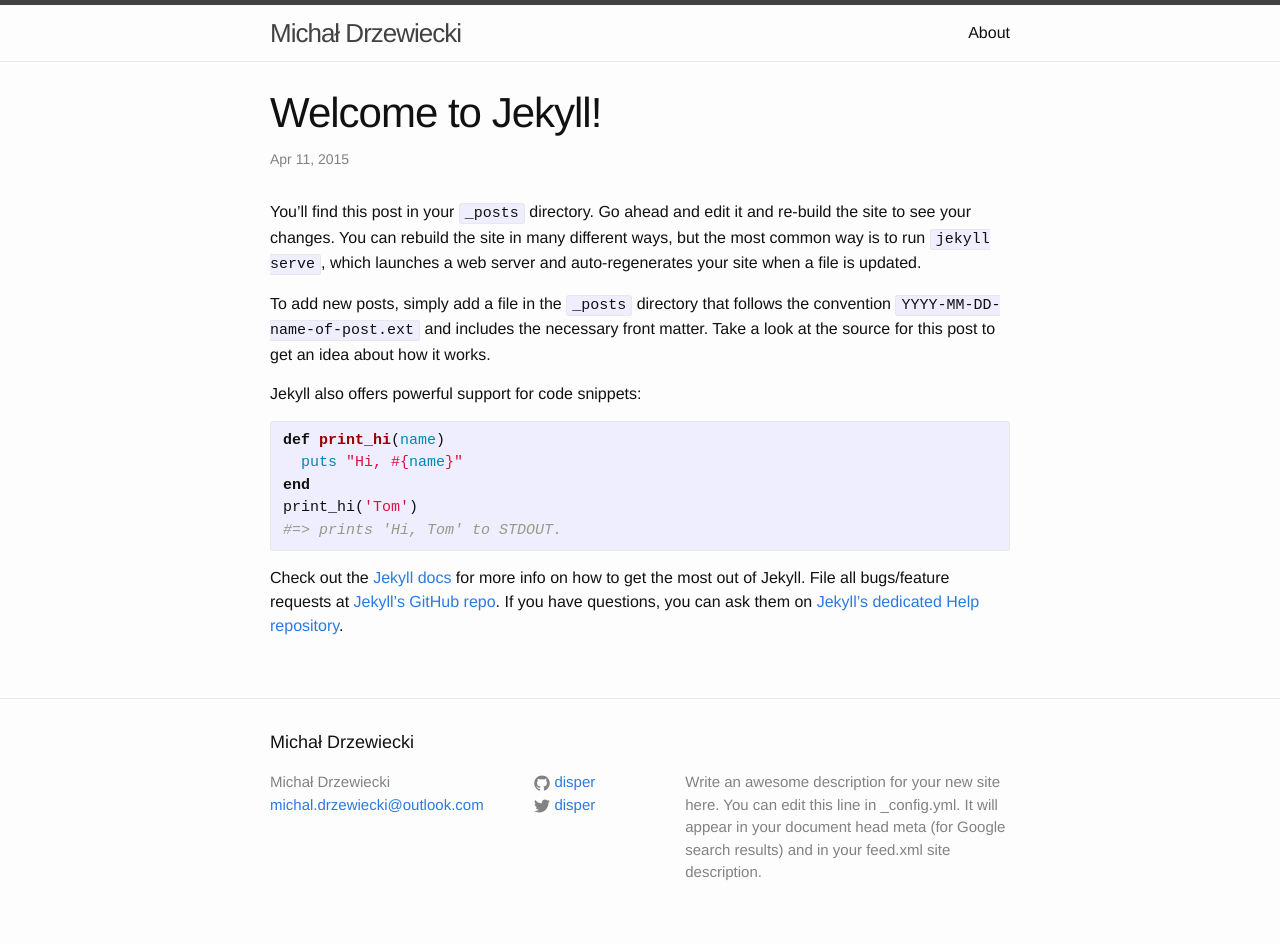
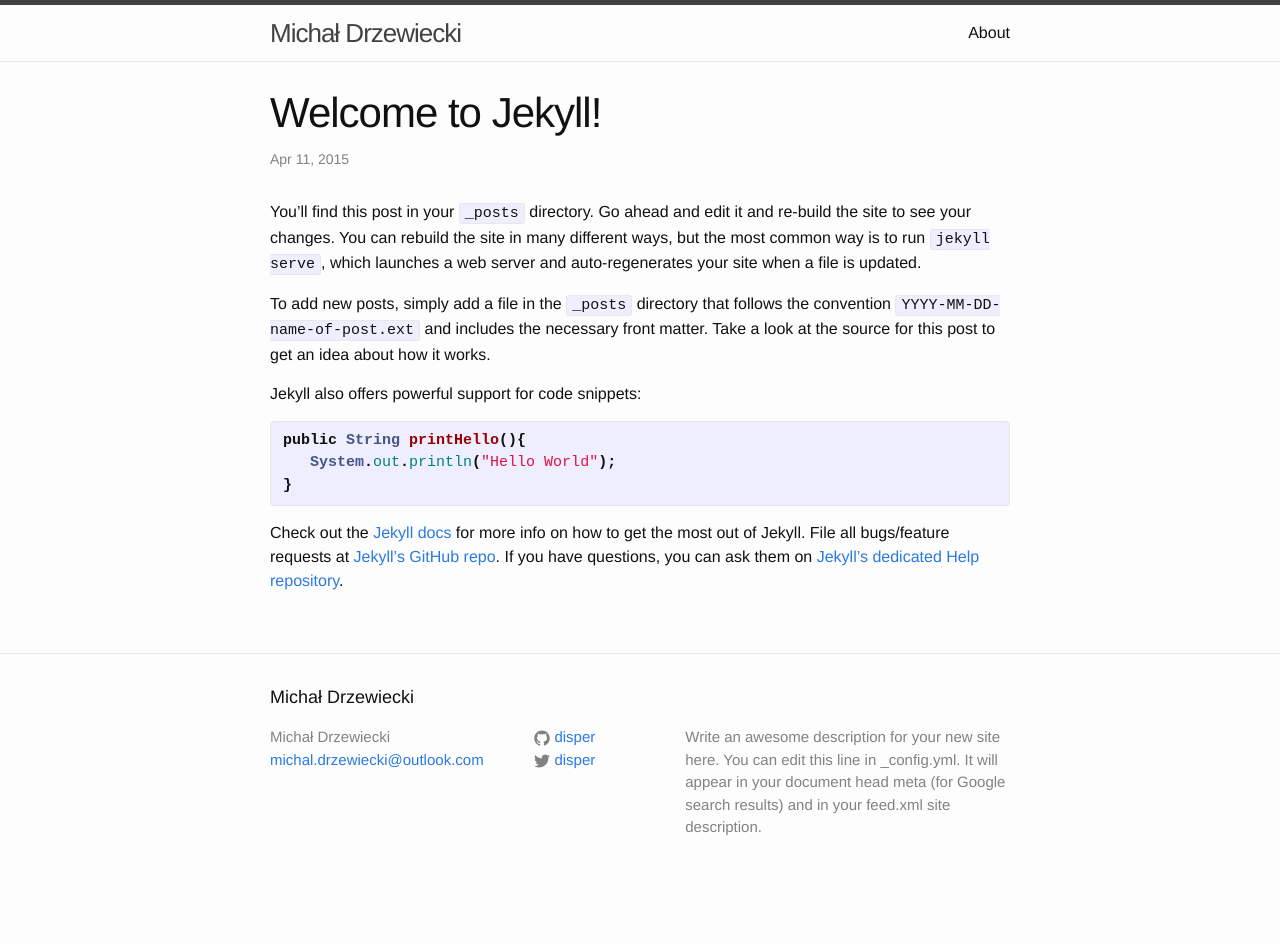
Before and after one commit to Disper/disper.github.io, a Jekyll site: the page built from _posts/2015-04-11-welcome-to-jekyll.markdown, in a window 1280 px wide. Built offline with Jekyll 4.4.1, drawn with Linux system fonts in a browser that asks for light colours; comment, search, counter and statistics services are not loaded; after the commit the page ends 900 px from its top, so only the background shows below that.

Commit message:
turns comments for example post

```diff
--- a/_posts/2015-04-11-welcome-to-jekyll.markdown
+++ b/_posts/2015-04-11-welcome-to-jekyll.markdown
@@ -10,12 +11,10 @@
 
 Jekyll also offers powerful support for code snippets:
 
-{% highlight ruby %}
-def print_hi(name)
-  puts "Hi, #{name}"
-end
-print_hi('Tom')
-#=> prints 'Hi, Tom' to STDOUT.
+{% highlight java%}
+public String printHello(){
+   System.out.println("Hello World");
+}
 {% endhighlight %}
 
 Check out the [Jekyll docs][jekyll] for more info on how to get the most out of Jekyll. File all bugs/feature requests at [Jekyll’s GitHub repo][jekyll-gh]. If you have questions, you can ask them on [Jekyll’s dedicated Help repository][jekyll-help].
```
Also changed, not shown: other parts of _posts/2015-04-11-welcome-to-jekyll.markdown (+1 -0 lines).
